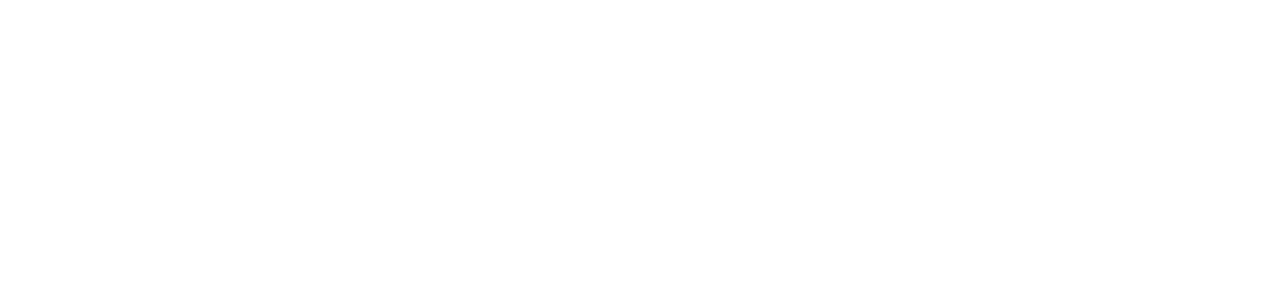
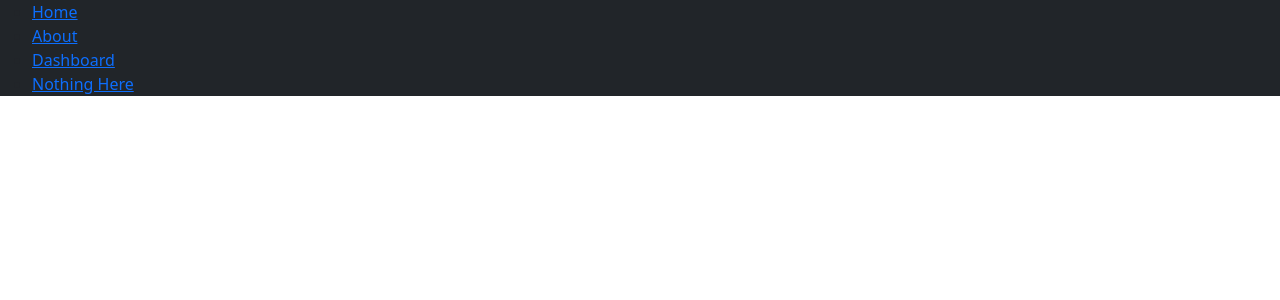
Before and after one commit to torco34/curso-typescript-react.js, a React (Vite) app: page /restauran in a window 1280 px wide. Before the commit this address had no page. Shown: the top 300 px of the page. Built offline with nearby package versions, Linux system fonts and the light colour scheme.

Commit message:
Curso de typescript

```diff
--- a/src/App.tsx
+++ b/src/App.tsx
@@ -1,22 +1,24 @@
-import { Routes, Route, Outlet, Link } from "react-router-dom";
+import { BrowserRouter as Router, Route, Routes } from "react-router-dom";
 import { Header } from "./components/header/Header";
+import { Pages } from "./components/curso-typescript/Pages";
 
 function App() {
   return (
-    <>
+    <Router>
+      <Header />
       <Routes>
-        <Route path="/" element={<Header />}>
-          {/* <Route index element={<Home />} />
-          <Route path="about" element={<About />} />
-          <Route path="dashboard" element={<Dashboard />} />
-
-          {/* Using path="*"" means "match anything", so this route
-                acts like a catch-all for URLs that we don't have explicit
-                routes for. */}
-          {/* <Route path="*" element={<NoMatch />} /> */}
-        </Route>
+        <Route path="/" element={<Pages />} />
+        {/* <Route path="/perfil" element={<Perfil />} /> */}
+        {/* <Route path="/ejercicio" element={<Ejercicio />} /> */}
+        {/* <Route path="/restauran" element={<Pages />} /> */}
+        {/* <Route path="/index" element={<Index />}></Route>
+  <Route path="/pages" element={<Pages2 />}></Route>
+  <Route path="/pages2" element={<Books />}></Route>
+  <Route path="/pages3" element={<PagesEjercicio />}></Route>
+  <Route path="/pages4" element={<Pages4 />}></Route>
+  <Route path="/pages5" element={<Pages5 />}></Route> */}
       </Routes>
-    </>
+    </Router>
   );
 }
 
--- /dev/null
+++ b/src/components/curso-typescript/Card.tsx
@@ -0,0 +1,13 @@
+import { Task } from "./interface/Tack";
+
+interface Props {
+  task: Task;
+}
+export const Card = ({ task }: Props) => {
+  return (
+    <div className="card p-5 text-danger">
+      <h2>{task.title}</h2>
+      <h2>{task.description}</h2>
+    </div>
+  );
+};
--- /dev/null
+++ b/src/components/curso-typescript/FormuTaks.tsx
@@ -0,0 +1,15 @@
+import React from "react";
+
+export const FormuTaks = () => {
+  return (
+    <div className="card card-body bg-secondary text-dark">
+      <form action="">
+        <input
+          type="text"
+          name="title"
+          className="form-control mb-3 rounded-0 shodow-none border-0"
+        />
+      </form>
+    </div>
+  );
+};
--- /dev/null
+++ b/src/components/curso-typescript/Pages.tsx
@@ -0,0 +1,27 @@
+import { useState } from "react";
+import { Task } from "./interface/Tack";
+import { Product } from "./Product";
+import { FormuTaks } from "./FormuTaks";
+
+export const Pages = ({ title }: Props) => {
+  const [tasks, setTask] = useState<Task[]>([
+    {
+      id: 1,
+      title: "Leonardo",
+      description: "Leer a react",
+      completed: false,
+    },
+  ]);
+  return (
+    <div className="bg-info">
+      <br></br>
+      <h1 className="text-light bg-info"> TepyScript{title}</h1>
+
+      <main className="container p-4 text-light">
+        <Product tasks={tasks} />
+
+        <FormuTaks />
+      </main>
+    </div>
+  );
+};
--- /dev/null
+++ b/src/components/curso-typescript/Product.tsx
@@ -0,0 +1,19 @@
+import { Task } from "./interface/Tack";
+import { Card } from "./Card";
+interface Props {
+  tasks: Task[];
+}
+
+export const Product = ({ tasks }: Props) => {
+  return (
+    <>
+      <div className="bg-info">
+        {tasks.map((task) => (
+          <div key={task.id}>
+            <Card task={task} />
+          </div>
+        ))}
+      </div>
+    </>
+  );
+};
--- /dev/null
+++ b/src/components/curso-typescript/interface/Tack.tsx
@@ -0,0 +1,6 @@
+export interface Task {
+  id: number;
+  title: string;
+  description: string;
+  completed: boolean;
+}
--- /dev/null
+++ b/src/components/header/Header.tsx
@@ -0,0 +1,24 @@
+import { Link } from "react-router-dom";
+
+export const Header = () => {
+  return (
+    <div>
+      <nav className="bg-dark">
+        <ul>
+          <li>
+            <Link to="/pages">Home</Link>
+          </li>
+          <li>
+            <Link to="/about">About</Link>
+          </li>
+          <li>
+            <Link to="/dashboard">Dashboard</Link>
+          </li>
+          <li>
+            <Link to="/nothing-here">Nothing Here</Link>
+          </li>
+        </ul>
+      </nav>
+    </div>
+  );
+};
--- a/src/main.tsx
+++ b/src/main.tsx
@@ -2,12 +2,9 @@ import React from "react";
 import ReactDOM from "react-dom/client";
 import App from "./App.tsx";
 import "bootstrap/dist/css/bootstrap.min.css";
-import { BrowserRouter } from "react-router-dom";
 
 ReactDOM.createRoot(document.getElementById("root") as HTMLElement).render(
   <React.StrictMode>
-    <BrowserRouter>
-      <App />
-    </BrowserRouter>
+    <App />
   </React.StrictMode>
 );
```
